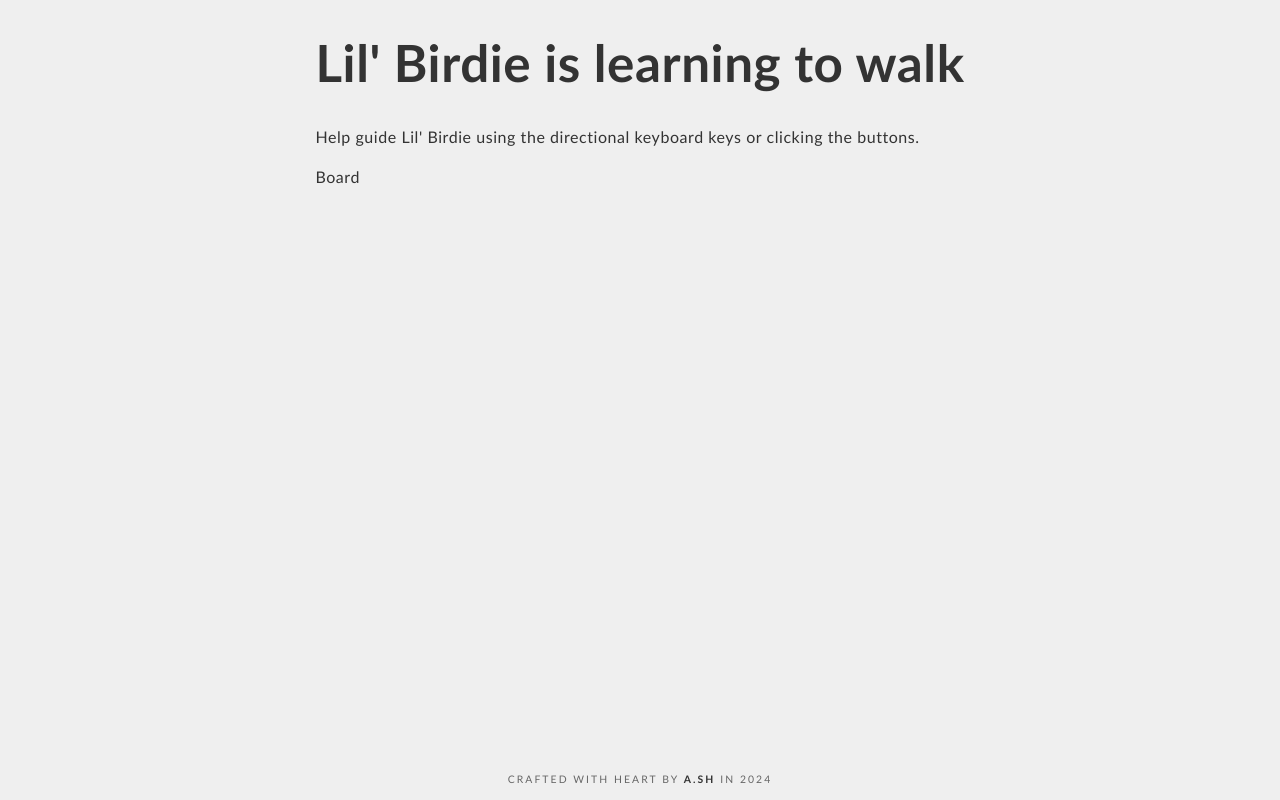
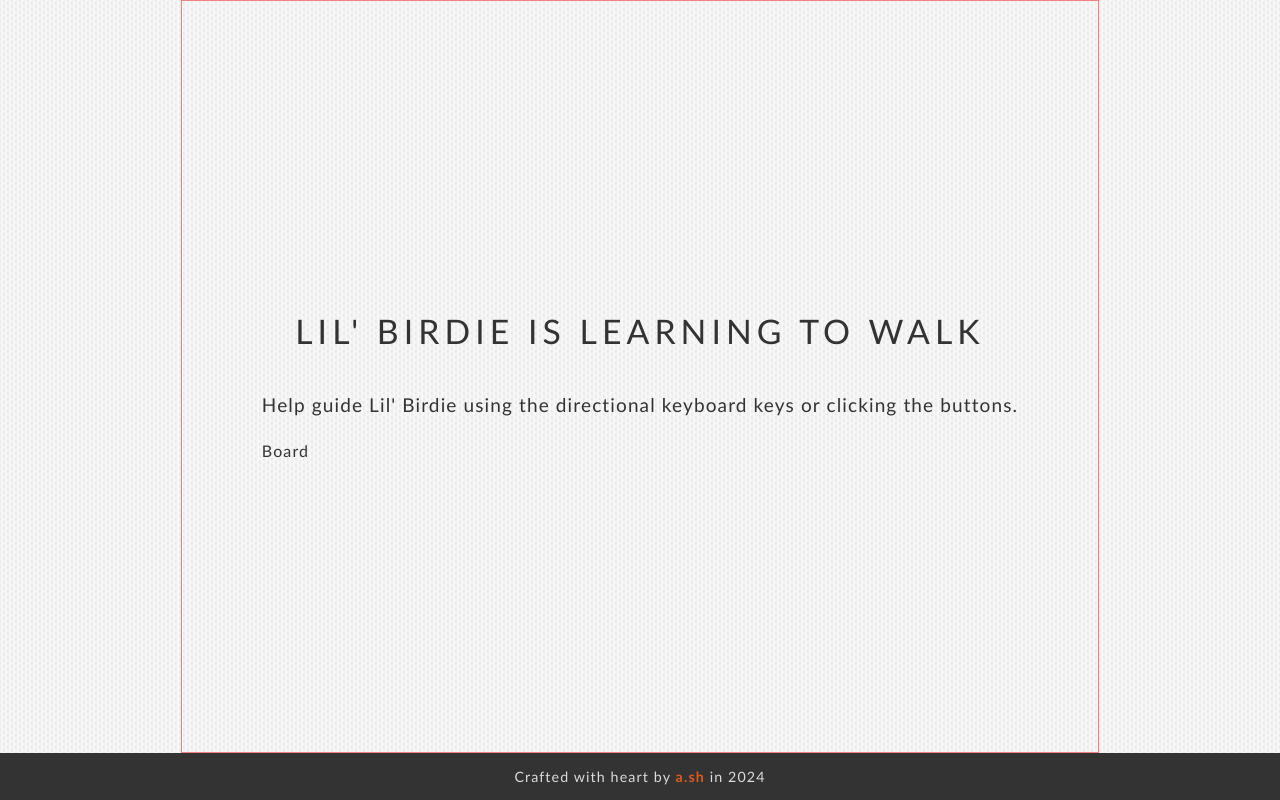
Before and after one commit to a-sh-dev/react_lil-bird_controller, a React (Vite) app: page / in a window 1280 px wide. Built offline with nearby package versions, Linux system fonts and the light colour scheme.

Commit message:
Tweak styling

```diff
--- a/src/styles/index.css
+++ b/src/styles/index.css
@@ -1,7 +1,6 @@
 :root {
   font-family: "Gill Sans", system-ui, Helvetica, Arial, sans-serif;
   line-height: 1.5;
-  letter-spacing: 0.035em;
   font-weight: 400;
 
   font-synthesis: none;
@@ -23,48 +22,75 @@
   --color-text-secondary: var(--color-grey-500);
   --color-text-inverted: var(--color-white);
 
+  --ft-xs: clamp(0.64rem, 0.05vi + 0.63rem, 0.67rem);
+  --ft-sm: clamp(0.8rem, 0.16vi + 0.77rem, 0.89rem);
+  --ft-base: clamp(1rem, 0.33vi + 0.94rem, 1.19rem);
+  --ft-md: clamp(1.25rem, 0.59vi + 1.14rem, 1.58rem);
+  --ft-lg: clamp(1.56rem, 0.97vi + 1.38rem, 2.11rem);
+  --ft-xl: clamp(1.95rem, 1.53vi + 1.67rem, 2.81rem);
+
+  --ft-birdie: clamp(2.5rem, 4.44vi + 1.67rem, 5rem);
+
   color-scheme: light dark;
   color: var(--color-text-primary);
-  background-color: #242424;
+  background-color: var(--color-grey-200);
 }
 
 a {
-  font-weight: 500;
   text-decoration: inherit;
-  color: var(--color-grey-600);
+  color: var(--color-pop-orange);
   font-weight: bold;
 }
 
 body {
   margin: 0;
   padding: 0;
+  letter-spacing: 0.07em;
   background-color: var(--color-grey-200);
 }
 
 main {
   flex: 1;
+  display: flex;
+  flex-direction: column;
+  justify-content: center;
+  padding-inline: clamp(0.5rem, -1rem + 8vw, 5rem);
+  border: 1px solid lightcoral;
 }
 
 footer {
-  text-align: center;
   padding: 0.8rem 0;
-  text-transform: uppercase;
-  font-size: 0.65rem;
-  letter-spacing: 0.2em;
-  color: var(--color-grey-500);
+  font-size: var(--ft-sm);
+  font-weight: 500;
+  color: var(--color-grey-300);
+  background-color: var(--color-grey-600);
+  width: 100dvw;
 }
 
 .page_wrapper {
-  /* background-color: blanchedalmond; */
   display: flex;
   flex-direction: column;
   align-items: center;
   min-height: 100dvh;
+  background-image: url("/assets/background-texture-repeat.jpg");
 }
 
 h1 {
-  font-size: 3.2em;
+  font-size: var(--ft-lg);
+  font-weight: 400;
   line-height: 1.1;
+  letter-spacing: 0.15em;
+  text-transform: uppercase;
+}
+
+p {
+  font-size: var(--ft-base);
+}
+
+footer,
+h1,
+p {
+  text-align: center;
 }
 
 button {
```
Also changed, not shown: src/components/Svgs.tsx (added, +14 -0 lines), public/assets/background-texture-repeat.jpg (added).
